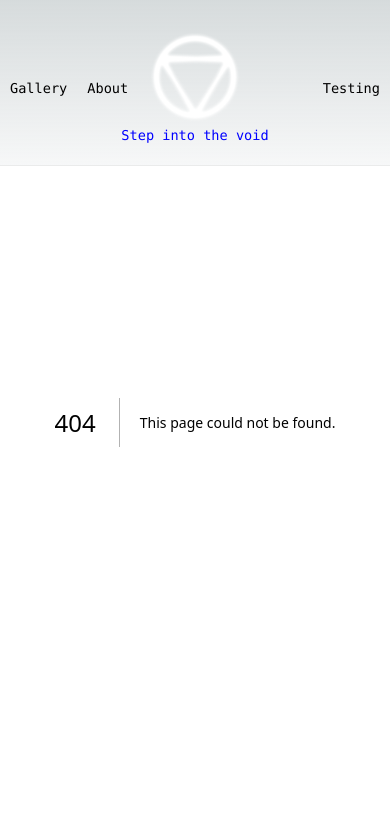
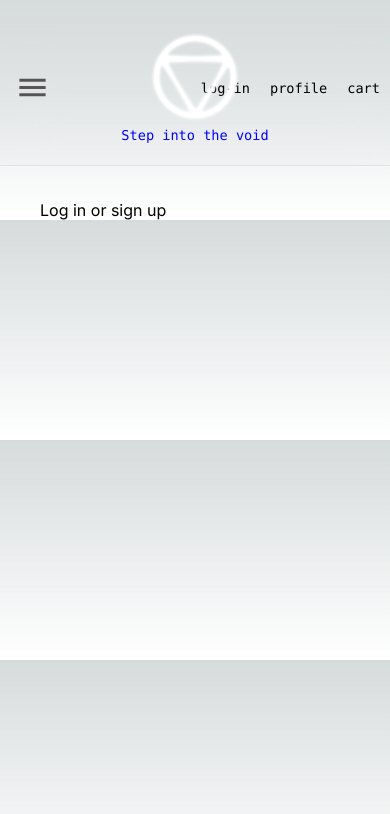
Before and after one commit to katelandcastelin/brightvoid-next-personal, a Next.js app: page /pages/log-in in a window 390 px wide. Before the commit this address had no page. Shown: the top 814 px of the page. Built offline with nearby package versions, Linux system fonts and the light colour scheme.

Commit message:
feat/header-layout: installed mui and styled header, added responsive menu design

```diff
--- a/app/components/Header.jsx
+++ b/app/components/Header.jsx
@@ -35,11 +35,13 @@ const LogoContainer = styled.div`
   img {
     height: 90px;
     margin-bottom: 5px;
+    z-index: 1;
   }
 `;
 
 export default function Header() {
   return (
+    <div style={{height: '200px'}}>
       <Container>
         <Navigation />
         <a href="/">
@@ -51,5 +53,6 @@ export default function Header() {
           </div>
         </a>
       </Container>
+    </div>
   )
 }
--- /dev/null
+++ b/app/components/MenuDropDown.jsx
@@ -0,0 +1,68 @@
+import * as React from 'react';
+import styled from 'styled-components';
+import Button from '@mui/material/Button';
+import Menu from '@mui/material/Menu';
+import MenuItem from '@mui/material/MenuItem';
+import MenuIcon from '@mui/icons-material/Menu';
+
+const StyledMenuIcon = styled(MenuIcon)`
+  color: #555;
+`;
+
+const StyledMenu = styled(Menu)`
+  && {
+
+  }
+`;
+
+const StyledMenuItem = styled(MenuItem)`
+  && {
+    font-weight: 100;
+    margin: 10px;
+  }
+`;
+
+export default function MenuDropDown() {
+  const [anchorEl, setAnchorEl] = React.useState(null);
+  const open = Boolean(anchorEl);
+  const handleClick = (event) => {
+    setAnchorEl(event.currentTarget);
+  };
+  const handleClose = () => {
+    setAnchorEl(null);
+  };
+
+  return (
+    <div>
+      <Button
+        id="basic-button"
+        aria-controls={open ? 'basic-menu' : undefined}
+        aria-haspopup="true"
+        aria-expanded={open ? 'true' : undefined}
+        onClick={handleClick}
+      >
+        <StyledMenuIcon fontSize='large' />
+      </Button>
+      <StyledMenu
+        id="basic-menu"
+        anchorEl={anchorEl}
+        open={open}
+        onClose={handleClose}
+        MenuListProps={{
+          'aria-labelledby': 'basic-button',
+        }}
+      >
+        <StyledMenuItem onClick={handleClose}>
+          <a href='/pages/gallery'>
+            Gallery
+          </a>
+        </StyledMenuItem>
+        <StyledMenuItem onClick={handleClose}>
+          <a href='/pages/about'>
+            About
+          </a>
+        </StyledMenuItem>
+      </StyledMenu>
+    </div>
+  );
+}
--- a/app/components/Navigation.jsx
+++ b/app/components/Navigation.jsx
@@ -1,19 +1,31 @@
 'use client';
 import styled from "styled-components";
+import MenuDropDown from './MenuDropDown';
 
 const Container = styled.div`
   width: 100%;
   position: absolute;
   display: flex;
   justify-content: space-between;
+  align-items: center;
 
   a {
     margin: 10px;
   }
 `;
 
+const DropDownDiv = styled.div`
+  display: none;
+
+  @media (max-width: 1040px) {
+    display: flex;
+  }
+`;
+
 const Menu = styled.div`
-
+  @media (max-width: 1040px) {
+    display: none;
+  }
 `;
 
 const CustomerHub = styled.div`
@@ -23,13 +35,22 @@ const CustomerHub = styled.div`
 export default function Navigation() {
   return (
     <Container>
+      <DropDownDiv>
+        <MenuDropDown />
+      </DropDownDiv>
       <Menu>
-        <a href="/gallery">Gallery</a>
+        <a href="/pages/gallery">Gallery</a>
         <a href="/about">About</a>
       </Menu>
       <CustomerHub>
-        <a>
-          Testing
+        <a href="/pages/log-in">
+          log-in
+        </a>
+        <a href="/pages/profile">
+          profile
+        </a>
+        <a href="/pages/cart">
+          cart
         </a>
       </CustomerHub>
     </Container>
--- a/app/globals.css
+++ b/app/globals.css
@@ -83,6 +83,7 @@ html,
 body {
   max-width: 100vw;
   overflow-x: hidden;
+  padding: 0 20px;
 }
 
 body {
--- a/app/page.module.css
+++ b/app/page.module.css
@@ -3,8 +3,6 @@
   flex-direction: column;
   justify-content: space-between;
   align-items: center;
-  padding: 6rem;
-  margin-top: 100px;
 }
 
 .code {
@@ -52,6 +50,7 @@
   align-items: center;
   position: absolute;
   padding: 4rem 0;
+  z-index: -1;
 }
 
 .glow::before {
--- /dev/null
+++ b/app/pages/log-in/page.jsx
@@ -0,0 +1,7 @@
+export default function LogInPage() {
+  return (
+    <div>
+      Log in or sign up
+    </div>
+  )
+}
--- a/package.json
+++ b/package.json
@@ -9,6 +9,11 @@
     "lint": "next lint"
   },
   "dependencies": {
+    "@emotion/cache": "^11.11.0",
+    "@emotion/react": "^11.11.3",
+    "@emotion/styled": "^11.11.0",
+    "@mui/icons-material": "^5.15.6",
+    "@mui/material-nextjs": "^5.15.6",
     "next": "^14.1.0",
     "react": "^18",
     "react-dom": "^18",
```
Also changed, not shown: app/pages/about/page.jsx (+7 -0 lines), app/pages/cart/page.jsx (added, +7 -0 lines), app/pages/gallery/page.jsx (+7 -0 lines), app/pages/profile/page.jsx (added, +7 -0 lines), 2 other files (tests, documents, lock files or other folders). Lines whose indentation alone changed are shown as unchanged.
